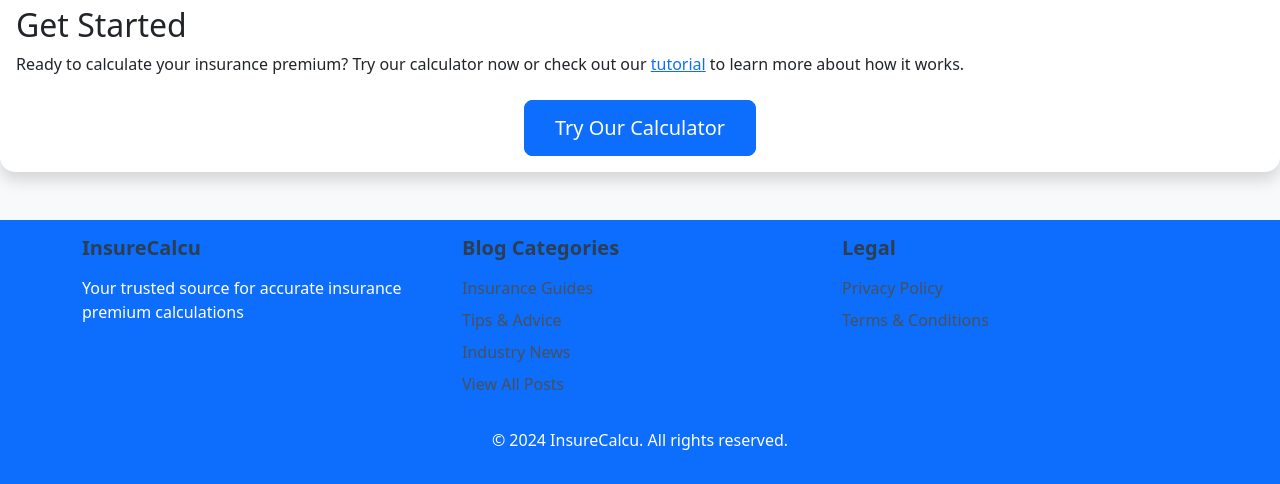
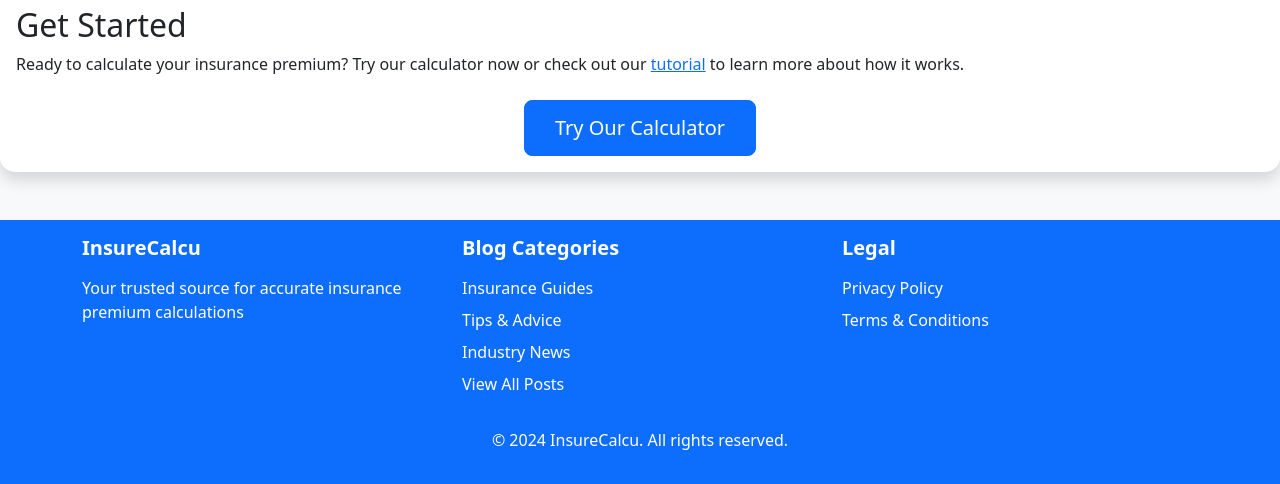
Before and after one commit to sungat1/InsureCalcu1, a Flask app: page /about in a window 1280 px wide. Shown: the part 1169-1653 px from the top of the page. Run offline with Flask 3, Linux system fonts and the light colour scheme; some libraries are stand-ins or nearby versions.

Commit message:
Add files via upload

```diff
--- a/templates/base.html
+++ b/templates/base.html
@@ -133,28 +133,28 @@
         <div class="container">
             <div class="row">
                 <div class="col-md-4">
-                    <h5>InsureCalcu</h5>
-                    <p>Your trusted source for accurate insurance premium calculations</p>
+                    <h5 class="text-white">InsureCalcu</h5>
+                    <p class="text-white">Your trusted source for accurate insurance premium calculations</p>
                 </div>
                 <div class="col-md-4">
-                    <h5>Blog Categories</h5>
+                    <h5 class="text-white">Blog Categories</h5>
                     <ul class="list-unstyled">
-                        <li><a href="/blog?category=guides">Insurance Guides</a></li>
-                        <li><a href="/blog?category=tips">Tips & Advice</a></li>
-                        <li><a href="/blog?category=news">Industry News</a></li>
-                        <li><a href="/blog">View All Posts</a></li>
+                        <li><a href="/blog?category=guides" class="text-white">Insurance Guides</a></li>
+                        <li><a href="/blog?category=tips" class="text-white">Tips & Advice</a></li>
+                        <li><a href="/blog?category=news" class="text-white">Industry News</a></li>
+                        <li><a href="/blog" class="text-white">View All Posts</a></li>
                     </ul>
                 </div>
                 <div class="col-md-4">
-                    <h5>Legal</h5>
+                    <h5 class="text-white">Legal</h5>
                     <ul class="list-unstyled">
-                        <li><a href="/privacy-policy">Privacy Policy</a></li>
-                        <li><a href="/terms-conditions">Terms & Conditions</a></li>
+                        <li><a href="/privacy-policy" class="text-white">Privacy Policy</a></li>
+                        <li><a href="/terms-conditions" class="text-white">Terms & Conditions</a></li>
                     </ul>
                 </div>
             </div>
             <div class="text-center mt-3">
-                <p>&copy; 2024 InsureCalcu. All rights reserved.</p>
+                <p class="text-white">&copy; 2024 InsureCalcu. All rights reserved.</p>
             </div>
         </div>
     </footer>
```
